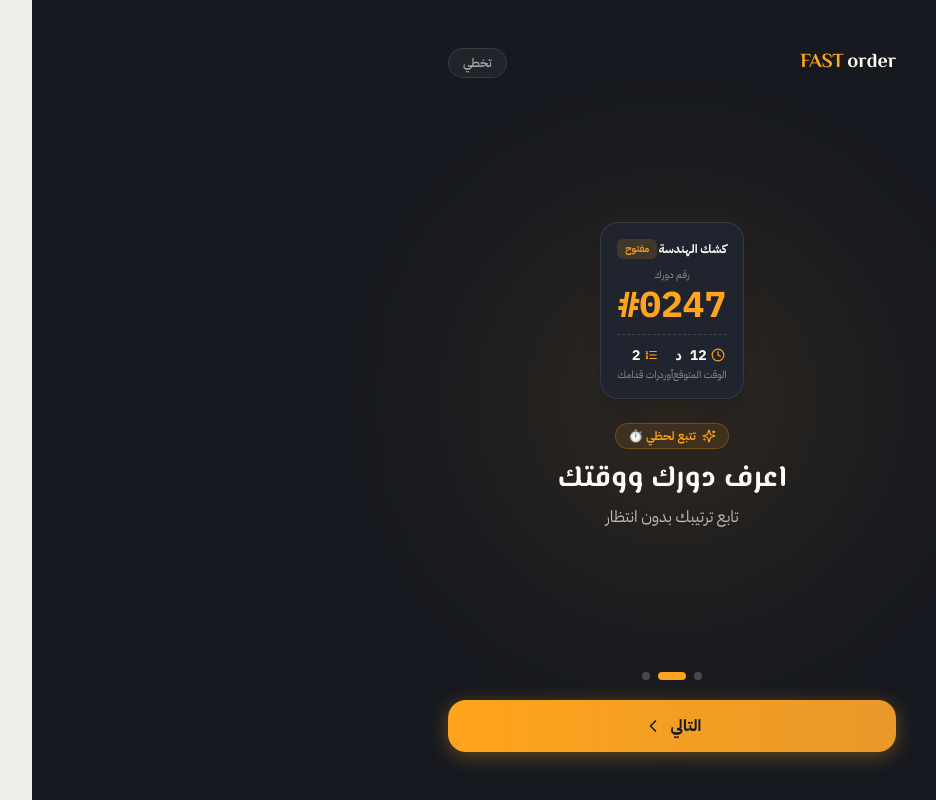
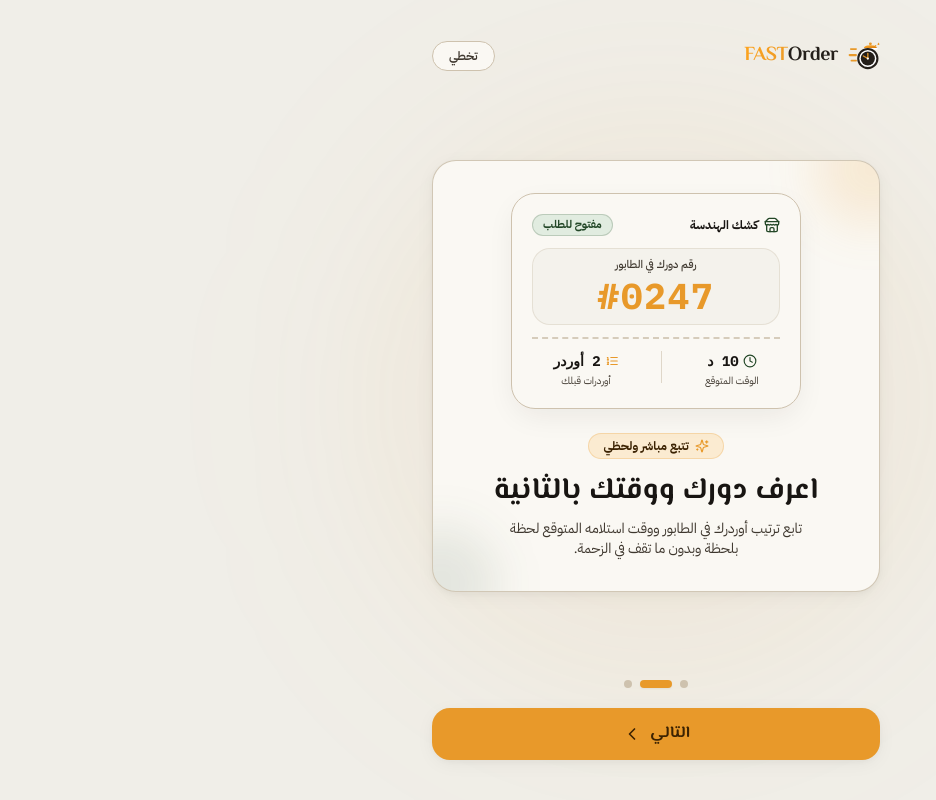
Before and after one commit to jomo424947-arch/OrderFAST, a Next.js app in the folder apps/web/: page /onboarding in a window 1280 px wide. Both pictures are taken after a click on the button "التالي". Shown: the whole page, without its empty margins (15-951 px from the left). Built offline with nearby package versions, Linux system fonts and the light colour scheme; no server answers.

Commit message:
feat(ui): redesign onboarding flow to match warm campus brand identity (canvas, surface, primary amber, El Messiri typography)

```diff
--- a/apps/web/app/onboarding/page.tsx
+++ b/apps/web/app/onboarding/page.tsx
@@ -1,7 +1,8 @@
 'use client';
 
-import React, { useState, useEffect } from 'react';
+import React, { useState } from 'react';
 import { useRouter } from 'next/navigation';
+import { Logo } from '@/components/branding/Logo';
 import {
   ShoppingBag,
   Clock,
@@ -10,8 +11,12 @@ import {
   ArrowRight,
   Sparkles,
   ListOrdered,
+  Store,
+  Wallet,
+  Coffee,
+  UtensilsCrossed,
 } from 'lucide-react';
-import { markIntroSeen, hasSeenIntro } from '@/lib/utils/introStorage';
+import { markIntroSeen } from '@/lib/utils/introStorage';
 
 export default function OnboardingIntroPage() {
   const router = useRouter();
@@ -21,58 +26,73 @@ export default function OnboardingIntroPage() {
   const cards = [
     {
       id: 'step-order',
-      title: 'اطلب من مكانك',
-      description: 'اعرف الأماكن المتاحة حواليك',
-      badgeText: 'تصفح فوري ⚡',
+      title: 'اطلب من مكانك واكسب وقتك',
+      description: 'تصفح منيوهات أكشاك الجامعة واطلب مشروبك وسندوتشك وأنت لسه في المحاضرة أو السكشن.',
+      badgeText: 'تصفح فوري وسهل',
       renderVisual: () => (
-        <div className="relative flex flex-col items-center justify-center">
-          <div className="w-24 h-24 sm:w-28 sm:h-28 rounded-3xl bg-[#FFA41C]/15 border border-[#FFA41C]/30 flex items-center justify-center shadow-[0_0_30px_rgba(255,164,28,0.25)]">
-            <ShoppingBag className="w-12 h-12 sm:w-14 sm:h-14 text-[#FFA41C]" />
+        <div className="relative flex flex-col items-center justify-center w-full">
+          {/* Main Icon Visual */}
+          <div className="w-20 h-20 sm:w-24 sm:h-24 rounded-3xl bg-primary-soft border border-primary/25 flex items-center justify-center shadow-warm transition-transform duration-300 hover:scale-105">
+            <ShoppingBag className="w-10 h-10 sm:w-12 sm:h-12 text-primary" />
           </div>
-          {/* Subtle floating feature pills */}
-          <div className="flex items-center gap-2 mt-5">
-            <span className="px-3 py-1 rounded-full text-xs font-medium bg-white/5 border border-white/10 text-[#FFFBF5]/80">
-              ☕ مشروبات وسناكس
-            </span>
-            <span className="px-3 py-1 rounded-full text-xs font-medium bg-white/5 border border-white/10 text-[#FFFBF5]/80">
-              🍔 وجبات سريعة
-            </span>
+
+          {/* Floating Category Pills with Brand Style */}
+          <div className="flex items-center gap-2 mt-5 flex-wrap justify-center">
+            <div className="inline-flex items-center gap-1.5 px-3 py-1.5 rounded-xl bg-surface border border-line text-xs font-body font-bold text-ink shadow-xs">
+              <Coffee className="w-3.5 h-3.5 text-primary" />
+              <span>قهوة ومشروبات</span>
+            </div>
+            <div className="inline-flex items-center gap-1.5 px-3 py-1.5 rounded-xl bg-surface border border-line text-xs font-body font-bold text-ink shadow-xs">
+              <UtensilsCrossed className="w-3.5 h-3.5 text-accent" />
+              <span>سندوتشات وسناكس</span>
+            </div>
           </div>
         </div>
       ),
     },
     {
       id: 'step-queue',
-      title: 'اعرف دورك ووقتك',
-      description: 'تابع ترتيبك بدون انتظار',
-      badgeText: 'تتبع لحظي ⏱️',
+      title: 'اعرف دورك ووقتك بالثانية',
+      description: 'تابع ترتيب أوردرك في الطابور ووقت استلامه المتوقع لحظة بلحظة وبدون ما تقف في الزحمة.',
+      badgeText: 'تتبع مباشر ولحظي',
       renderVisual: () => (
-        <div className="w-full max-w-[280px] bg-[#20242E] border border-white/10 rounded-2xl p-4 shadow-xl text-right">
-          <div className="flex items-center justify-between text-xs text-[#FFFBF5]/60 mb-2">
-            <span className="font-bold text-[#FFFBF5]">كشك الهندسة</span>
-            <span className="text-[#FFA41C] bg-[#FFA41C]/15 px-2 py-0.5 rounded-md font-semibold text-[10px]">
-              مفتوح
+        <div className="w-full max-w-[290px] bg-surface border border-line rounded-3xl p-4 sm:p-5 shadow-ticket text-right relative overflow-hidden transition-transform duration-300 hover:scale-105">
+          {/* Top header row of ticket */}
+          <div className="flex items-center justify-between text-xs text-ink-soft mb-2">
+            <div className="flex items-center gap-1.5 font-bold text-ink">
+              <Store className="w-4 h-4 text-accent" />
+              <span>كشك الهندسة</span>
+            </div>
+            <span className="text-accent bg-accent-soft px-2.5 py-0.5 rounded-full font-bold text-[11px] border border-accent/20">
+              مفتوح للطلب
             </span>
           </div>
-          <div className="text-center my-2">
-            <span className="text-[10px] text-[#FFFBF5]/50 block mb-0.5">رقم دورك</span>
-            <h3 className="font-mono text-3xl sm:text-4xl font-black text-[#FFA41C]">#0247</h3>
+
+          {/* Large ticket number */}
+          <div className="text-center my-3 bg-canvas/60 rounded-2xl py-2 border border-line/40">
+            <span className="text-[11px] font-body text-ink-soft block mb-0.5 font-medium">رقم دورك في الطابور</span>
+            <h3 className="font-mono text-3xl sm:text-4xl font-black text-primary tracking-wider">#0247</h3>
           </div>
-          <div className="border-t border-dashed border-white/15 my-2.5" />
+
+          {/* Perforated dashed divider */}
+          <div className="border-t-2 border-dashed border-line/80 my-3" />
+
+          {/* Ticket metadata */}
           <div className="flex justify-around text-center">
             <div>
-              <span className="font-mono text-sm font-bold text-[#FFFBF5] flex items-center justify-center gap-1">
-                <Clock className="w-3.5 h-3.5 text-[#FFA41C]" />
-                12 د
+              <span className="font-mono text-sm font-bold text-ink flex items-center justify-center gap-1">
+                <Clock className="w-3.5 h-3.5 text-accent" />
+                10 د
               </span>
-              <p className="text-[10px] text-[#FFFBF5]/50 mt-0.5">الوقت المتوقع</p>
+              <p className="text-[10px] text-ink-soft mt-0.5">الوقت المتوقع</p>
             </div>
+            <div className="w-[1px] bg-line/60 h-8" />
             <div>
-              <span className="font-mono text-sm font-bold text-[#FFFBF5] flex items-center justify-center gap-1">
-                <ListOrdered className="w-3.5 h-3.5 text-[#FFA41C]" />
-                2
+              <span className="font-mono text-sm font-bold text-ink flex items-center justify-center gap-1">
+                <ListOrdered className="w-3.5 h-3.5 text-primary" />
+                2 أوردر
               </span>
-              <p className="text-[10px] text-[#FFFBF5]/50 mt-0.5">أوردرات قدامك</p>
+              <p className="text-[10px] text-ink-soft mt-0.5">أوردرات قبلك</p>
             </div>
           </div>
         </div>
@@ -80,19 +100,28 @@ export default function OnboardingIntroPage() {
     },
     {
       id: 'step-pickup',
-      title: 'استلم طلبك بسهولة',
-      description: 'كل شيء واضح من أول الطلب لحد الاستلام',
-      badgeText: 'جاهز للاستلام 🎯',
+      title: 'استلم على الجاهز وادفع براحتك',
+      description: 'أول ما طلبك يجهز هيوصلك إشعار فوري، تروح تستلم بالرقم وتدفع بالطريقة اللي تناسبك.',
+      badgeText: 'استلام سريع وبدون زحمة',
       renderVisual: () => (
-        <div className="relative flex flex-col items-center justify-center">
-          <div className="w-24 h-24 sm:w-28 sm:h-28 rounded-3xl bg-[#FFA41C]/15 border border-[#FFA41C]/30 flex items-center justify-center shadow-[0_0_30px_rgba(255,164,28,0.25)]">
-            <CheckCircle2 className="w-12 h-12 sm:w-14 sm:h-14 text-[#FFA41C]" />
+        <div className="relative flex flex-col items-center justify-center w-full">
+          {/* Main Success Icon */}
+          <div className="w-20 h-20 sm:w-24 sm:h-24 rounded-3xl bg-accent-soft border border-accent/25 flex items-center justify-center shadow-warm transition-transform duration-300 hover:scale-105">
+            <CheckCircle2 className="w-10 h-10 sm:w-12 sm:h-12 text-accent" />
           </div>
-          <div className="mt-5 inline-flex items-center gap-2 bg-[#FFA41C]/15 border border-[#FFA41C]/30 rounded-full px-4 py-1.5 backdrop-blur-md">
-            <span className="w-2 h-2 rounded-full bg-[#FFA41C] animate-ping" />
-            <span className="text-xs font-bold text-[#FFA41C]">
-              أوردرك جاهز للاستلام الآن!
+
+          {/* Ready Banner */}
+          <div className="mt-4 inline-flex items-center gap-2 bg-emerald-50 border border-emerald-200/90 rounded-full px-4 py-1.5 shadow-xs">
+            <span className="w-2 h-2 rounded-full bg-emerald-600 animate-ping" />
+            <span className="text-xs font-body font-bold text-emerald-800">
+              أوردرك جاهز للاستلام الآن! 🎉
             </span>
+          </div>
+
+          {/* Payment Pill */}
+          <div className="mt-2.5 inline-flex items-center gap-1.5 px-3 py-1 rounded-xl bg-canvas border border-line text-[11px] font-body text-ink-soft">
+            <Wallet className="w-3 h-3 text-primary" />
+            <span>كاش عند الاستلام · فودافون كاش · إنستاباي</span>
           </div>
         </div>
       ),
@@ -121,37 +150,35 @@ export default function OnboardingIntroPage() {
   return (
     <div
       dir="rtl"
-      className="min-h-screen bg-[#161920] text-[#FFFBF5] flex flex-col justify-between px-6 py-8 sm:py-12 select-none overflow-hidden relative"
+      className="min-h-screen bg-canvas text-ink flex flex-col justify-between px-4 sm:px-6 py-6 sm:py-10 select-none overflow-hidden relative"
     >
-      {/* Background ambient radial glow */}
+      {/* Background warm ambiance */}
       <div className="absolute inset-0 pointer-events-none overflow-hidden flex items-center justify-center">
-        <div className="w-[380px] h-[380px] bg-[#FFA41C]/10 rounded-full blur-[100px]" />
+        <div className="w-[500px] h-[500px] bg-primary/10 rounded-full blur-[120px]" />
       </div>
 
-      {/* Top Header: Brand & Skip Button */}
+      {/* Top Header: Official Logo & Skip Button */}
       <header className="relative z-10 flex items-center justify-between w-full max-w-md mx-auto pt-safe">
         {/* Brand identity */}
-        <div dir="ltr" className="flex items-baseline gap-1">
-          <span className="font-display font-black text-xl text-[#FFA41C] tracking-tight">
-            FAST
-          </span>
-          <span className="font-display font-black text-xl text-[#FFFBF5]">
-            order
-          </span>
-        </div>
+        <Logo variant="compact" showTagline={false} />
 
         {/* Skip button */}
         <button
           type="button"
           onClick={handleFinish}
-          className="text-xs font-body font-semibold text-[#FFFBF5]/60 hover:text-[#FFFBF5] bg-white/5 hover:bg-white/10 px-3.5 py-1.5 rounded-full border border-white/10 transition-all backdrop-blur-sm"
+          className="text-xs font-body font-semibold text-ink-soft hover:text-ink bg-surface hover:bg-surface/80 px-4 py-1.5 rounded-full border border-line transition-all shadow-xs"
         >
           تخطي
         </button>
       </header>
 
-      {/* Middle: Active Card Content with Fade-In + Slide-Up */}
-      <main className="relative z-10 flex-1 flex flex-col items-center justify-center max-w-md mx-auto w-full my-6 text-center">
+      {/* Middle: Active Card Presentation */}
+      <main className="relative z-10 flex-1 flex flex-col items-center justify-center max-w-md mx-auto w-full my-6">
+        <div className="bg-surface border border-line/90 rounded-3xl p-6 sm:p-8 shadow-warm w-full text-center flex flex-col items-center relative overflow-hidden">
+          {/* Subtle top decoration glow */}
+          <div className="absolute -top-12 -right-12 w-28 h-28 bg-primary/15 rounded-full blur-xl pointer-events-none" />
+          <div className="absolute -bottom-12 -left-12 w-28 h-28 bg-accent/10 rounded-full blur-xl pointer-events-none" />
+
           <div
             key={currentStep}
             className={`w-full flex flex-col items-center transition-all duration-300 ease-out ${
@@ -161,25 +188,26 @@ export default function OnboardingIntroPage() {
             }`}
           >
             {/* Visual Container */}
-          <div className="min-h-[160px] flex items-center justify-center mb-6">
+            <div className="min-h-[170px] flex items-center justify-center mb-6 w-full">
               {currentCard.renderVisual()}
             </div>
 
             {/* Badge Pill */}
-          <div className="inline-flex items-center gap-1.5 px-3 py-1 rounded-full bg-[#FFA41C]/10 border border-[#FFA41C]/25 text-[#FFA41C] text-xs font-semibold mb-3">
-            <Sparkles className="w-3.5 h-3.5" />
+            <div className="inline-flex items-center gap-1.5 px-3.5 py-1 rounded-full bg-primary-soft text-primary-ink text-xs font-body font-bold mb-3.5 border border-primary/25 shadow-xs">
+              <Sparkles className="w-3.5 h-3.5 text-primary" />
               <span>{currentCard.badgeText}</span>
             </div>
 
             {/* Title */}
-          <h2 className="font-display font-bold text-2xl sm:text-3xl text-[#FFFBF5] mb-2 leading-snug">
+            <h2 className="font-display font-bold text-2xl sm:text-3xl text-ink mb-2.5 leading-snug">
               {currentCard.title}
             </h2>
 
             {/* Description */}
-          <p className="font-body text-sm sm:text-base text-[#FFFBF5]/70 max-w-xs leading-relaxed">
+            <p className="font-body text-xs sm:text-sm text-ink-soft max-w-xs leading-relaxed">
               {currentCard.description}
             </p>
+          </div>
         </div>
       </main>
 
@@ -195,8 +223,8 @@ export default function OnboardingIntroPage() {
               aria-label={`انتقل للبطاقة ${idx + 1}`}
               className={`h-2 rounded-full transition-all duration-300 ${
                 idx === currentStep
-                  ? 'w-7 bg-[#FFA41C]'
-                  : 'w-2 bg-white/20 hover:bg-white/40'
+                  ? 'w-8 bg-primary shadow-sm'
+                  : 'w-2 bg-line hover:bg-ink-soft/40'
               }`}
             />
           ))}
@@ -206,10 +234,14 @@ export default function OnboardingIntroPage() {
         <button
           type="button"
           onClick={handleNext}
-          className="w-full py-3.5 px-6 rounded-2xl bg-gradient-to-r from-[#FFA41C] to-[#E8992A] text-[#161920] font-body font-bold text-base shadow-[0_4px_20px_rgba(255,164,28,0.35)] hover:opacity-95 active:scale-[0.99] transition-all flex items-center justify-center gap-2"
+          className="w-full py-3.5 px-6 rounded-2xl bg-primary hover:bg-primary-hover text-primary-ink font-display font-bold text-base shadow-warm active:scale-[0.98] transition-all flex items-center justify-center gap-2"
         >
           <span>{currentStep === cards.length - 1 ? 'ابدأ الآن' : 'التالي'}</span>
+          {currentStep === cards.length - 1 ? (
+            <Sparkles className="w-5 h-5 text-primary-ink" />
+          ) : (
             <ChevronLeft className="w-5 h-5" />
+          )}
         </button>
       </footer>
     </div>
```
Lines whose indentation alone changed are shown as unchanged.
